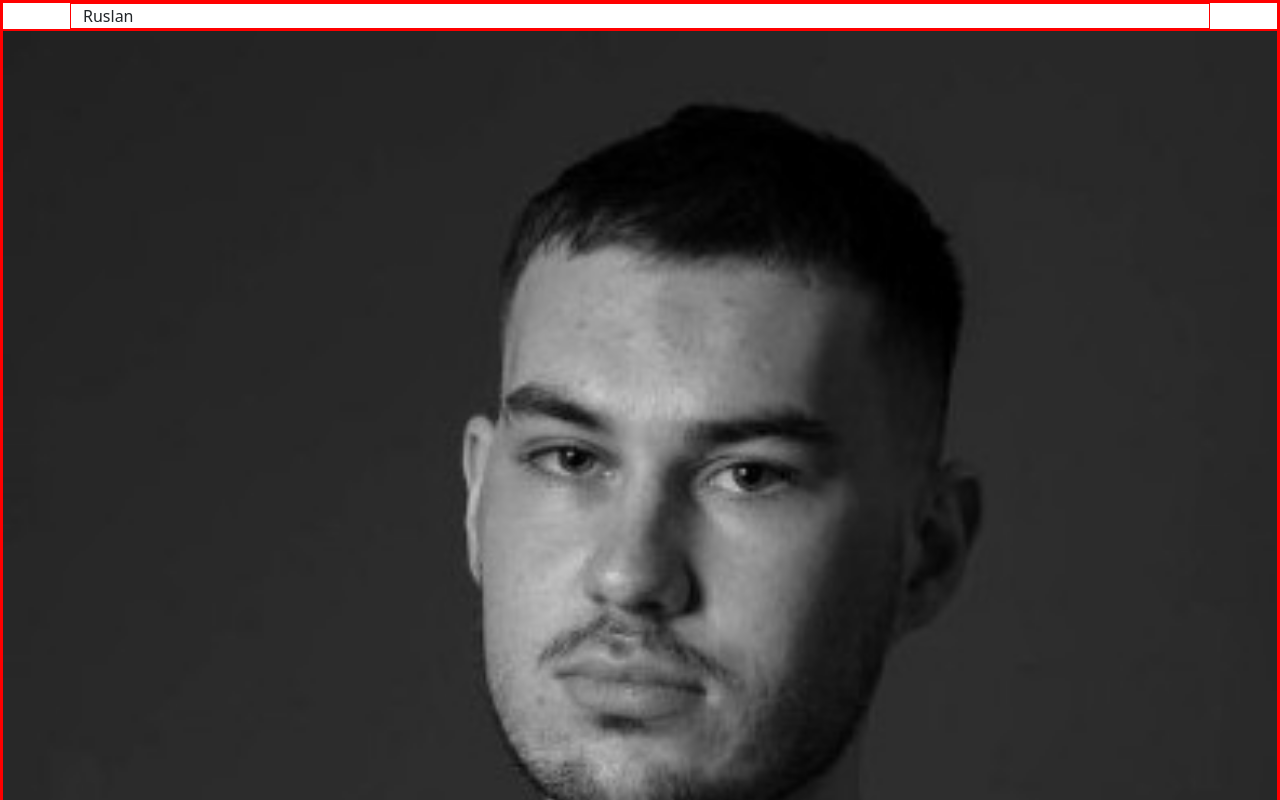
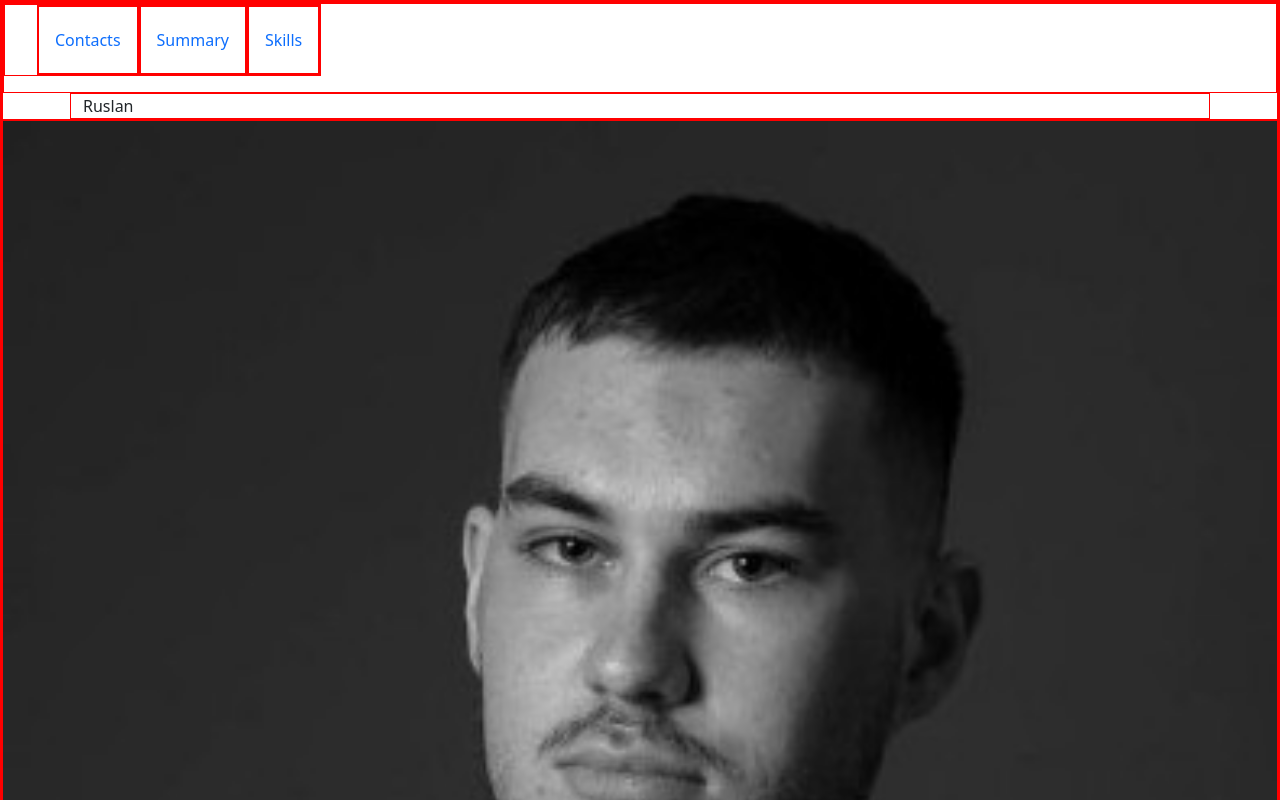
Before and after one commit to adlibitumbis/rsschool-cv, a plain HTML site: page index.html in a window 1280 px wide. Shown: the top 800 px of the page. Drawn offline with nearby package versions, Linux system fonts and the light colour scheme.

Commit message:
feat: add sections

```diff
--- a/index.html
+++ b/index.html
@@ -15,6 +15,19 @@
   </head>
   <body>
     <header>
+      <nav class="nav">
+        <ul class="nav-list">
+          <li class="nav-item">
+            <a href="#contacts" class="nav-link">Contacts</a>
+          </li>
+          <li class="nav-item">
+            <a href="#summary" class="nav-link">Summary</a>
+          </li>
+          <li class="nav-item">
+            <a href="#skills" class="nav-link">Skills</a>
+          </li>
+        </ul>
+      </nav>
       <div class="container">Ruslan</div>
     </header>
     <img src="assets/img/ave.jpg" alt="photo" />
@@ -27,8 +40,7 @@
           deleopment.
         </p>
       </div>
-    </main>
-
+      <section>
         <ul>
           Skills
           <li>tem</li>
@@ -36,6 +48,8 @@
           <li>tem</li>
           <li>tem</li>
         </ul>
+      </section>
+      <section>
         <ul>
           Education
           <li></li>
@@ -43,6 +57,8 @@
           <li></li>
           <li></li>
         </ul>
+      </section>
+      <section>
         <ul>
           languages
           <li></li>
@@ -50,6 +66,8 @@
           <li></li>
           <li></li>
         </ul>
+      </section>
+    </main>
     <footer>
       <div class="container">Всякая всячина</div>
     </footer>
--- a/style.css
+++ b/style.css
@@ -9,3 +9,22 @@ body {
   flex-direction: column;
   justify-content: space-between;
 }
+.container {
+  max-width: 1440px;
+  margin: 0 auto;
+}
+.nav-list {
+  display: flex;
+  justify-content: flex-end;
+  align-items: center;
+}
+html {
+  scroll-behavior: smooth;
+}
+.nav-list {
+  list-style: none;
+}
+.nav-link {
+  padding: 0 20px;
+  line-height: 50px;
+}
```
Lines whose indentation alone changed are shown as unchanged.
